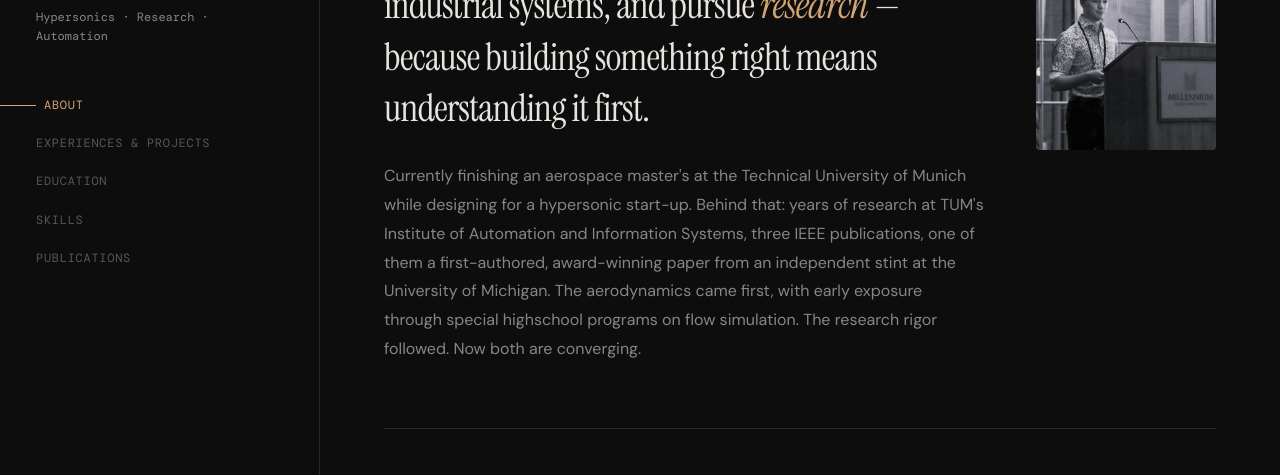
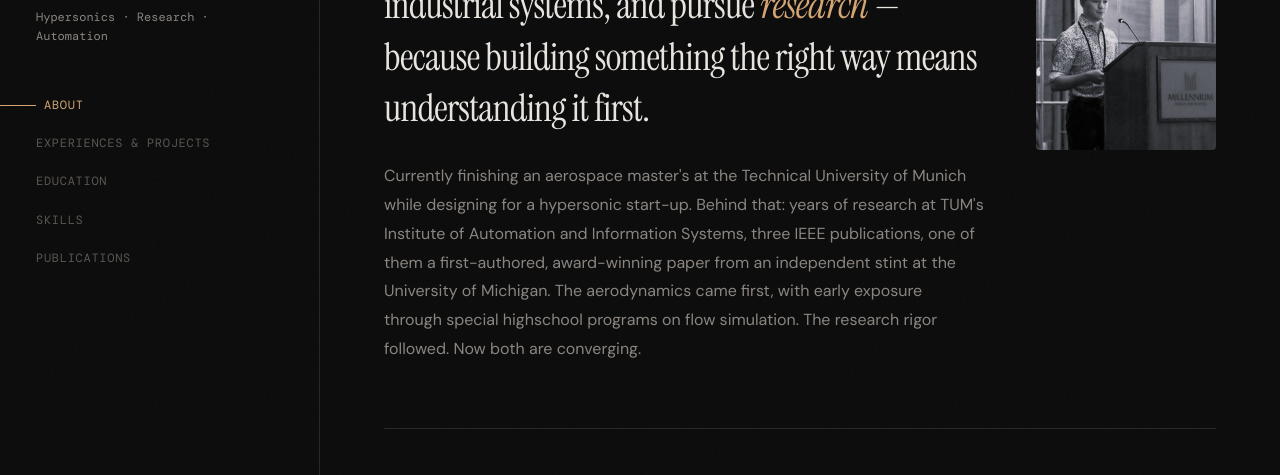
Before and after one commit to Gnadi27/Gnadi27.github.io, a plain HTML site: page index.html in a window 1280 px wide. Shown: the part 119-594 px from the top of the page. Drawn offline with nearby package versions, Linux system fonts and the light colour scheme; a web font is replaced by a local one.

Commit message:
Fix wording for clarity in hero section

```diff
--- a/index.html
+++ b/index.html
@@ -578,7 +578,7 @@
       <div class="hero__layout">
         <div class="hero__text">
           <h2 class="hero__intro">
-            I design for <em>hypersonic flight</em>, automate industrial systems, and pursue <em>research</em> — because building something right means understanding it first.
+            I design for <em>hypersonic flight</em>, automate industrial systems, and pursue <em>research</em> — because building something the right way means understanding it first.
           </h2>
           <p class="hero__body">
             Currently finishing an aerospace master's at the Technical University of Munich while designing for a hypersonic start-up. Behind that: years of research at TUM's Institute of Automation and Information Systems, three IEEE publications, one of them a first-authored, award-winning paper from an independent stint at the University of Michigan. The aerodynamics came first, with early exposure through special highschool programs on flow simulation. The research rigor followed. Now both are converging.
```
